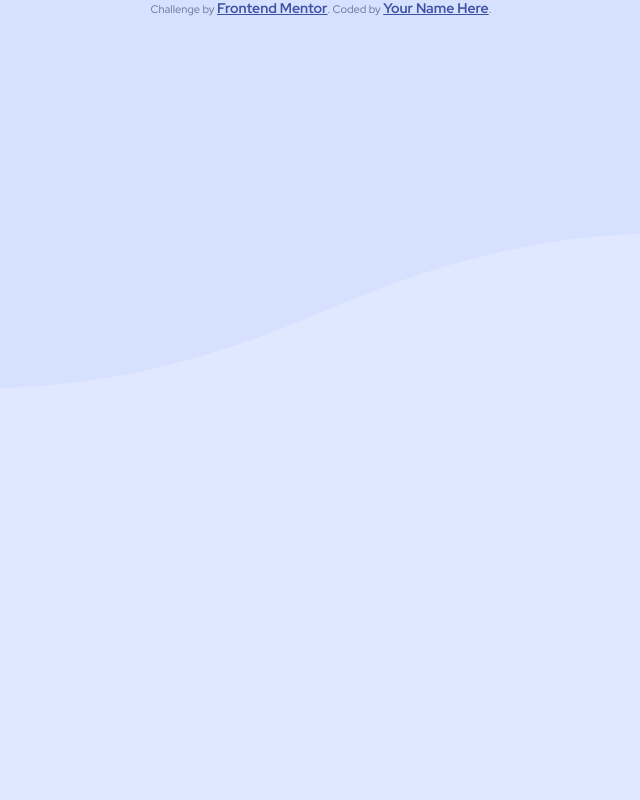
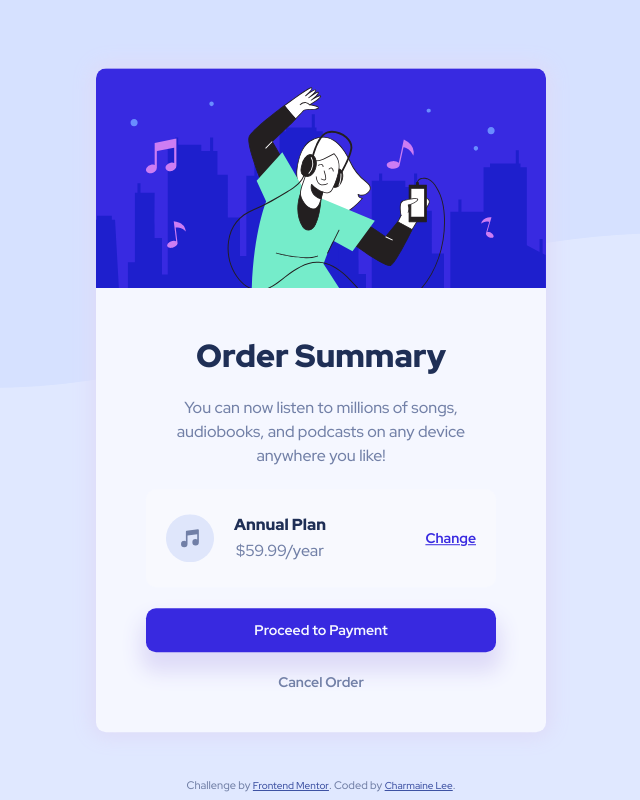
Before and after one commit to charmainelhm/Frontend-Mentor---Order-Summary-Component-Challenge, a plain HTML site: page index.html in a window 1280 px wide. Shown: the whole page, without its empty margins (319-959 px from the left). Drawn offline with Linux system fonts and the light colour scheme.

Commit message:
Finalising the web version of the challenge.

```diff
--- a/css/styles.css
+++ b/css/styles.css
@@ -103,22 +103,31 @@ a {
 .attribution {
   font-size: 11px;
   text-align: center;
+  position: fixed;
+  bottom: 1%;
+  width: 100%;
 }
-.attribution a {
+.attribution > a {
   color: hsl(228, 45%, 44%);
+  font-size: 1rem;
+  font-weight: 500;
 }
 
 /* Main Card */
 .card {
-  text-align: center;
+  position: fixed;
+  top: 50%;
+  left: 50%;
+  transform: translate(-50%, -50%);
   max-width: 450px;
-  margin: 0 auto;
   border-radius: var(--border-radius);
   overflow: hidden;
   box-shadow: 0 0 20px 5px #dedbf8;
+  background-color: var(--color-body);
 }
 
 .card__body {
+  text-align: center;
   padding: 2.4rem 5rem 4rem;
 }
 
--- a/index.html
+++ b/index.html
@@ -24,11 +24,39 @@
     <title>Frontend Mentor | Order summary card</title>
   </head>
   <body>
+    <section class="card">
+      <div class="card__banner">
+        <img src="images/illustration-hero.svg" alt="Image banner" />
+      </div>
+      <div class="card__body">
+        <h1>Order Summary</h1>
+        <p class="card__description">
+          You can now listen to millions of songs, audiobooks, and podcasts on
+          any device anywhere you like!
+        </p>
+
+        <div class="plans">
+          <div class="plans__details">
+            <img src="images/icon-music.svg" alt="Music icon" />
+            <div class="plans__descriptions">
+              <h2>Annual Plan</h2>
+              <p>$59.99/year</p>
+            </div>
+          </div>
+          <a href="#" class="plans__option">Change</a>
+        </div>
+
+        <a href="#" class="btn">Proceed to Payment</a>
+
+        <a href="#" class="card__links">Cancel Order</a>
+      </div>
+    </section>
+
     <div class="attribution">
       Challenge by
       <a href="https://www.frontendmentor.io?ref=challenge" target="_blank"
         >Frontend Mentor</a
-      >. Coded by <a href="#">Your Name Here</a>.
+      >. Coded by <a href="#">Charmaine Lee</a>.
     </div>
   </body>
 </html>
```
